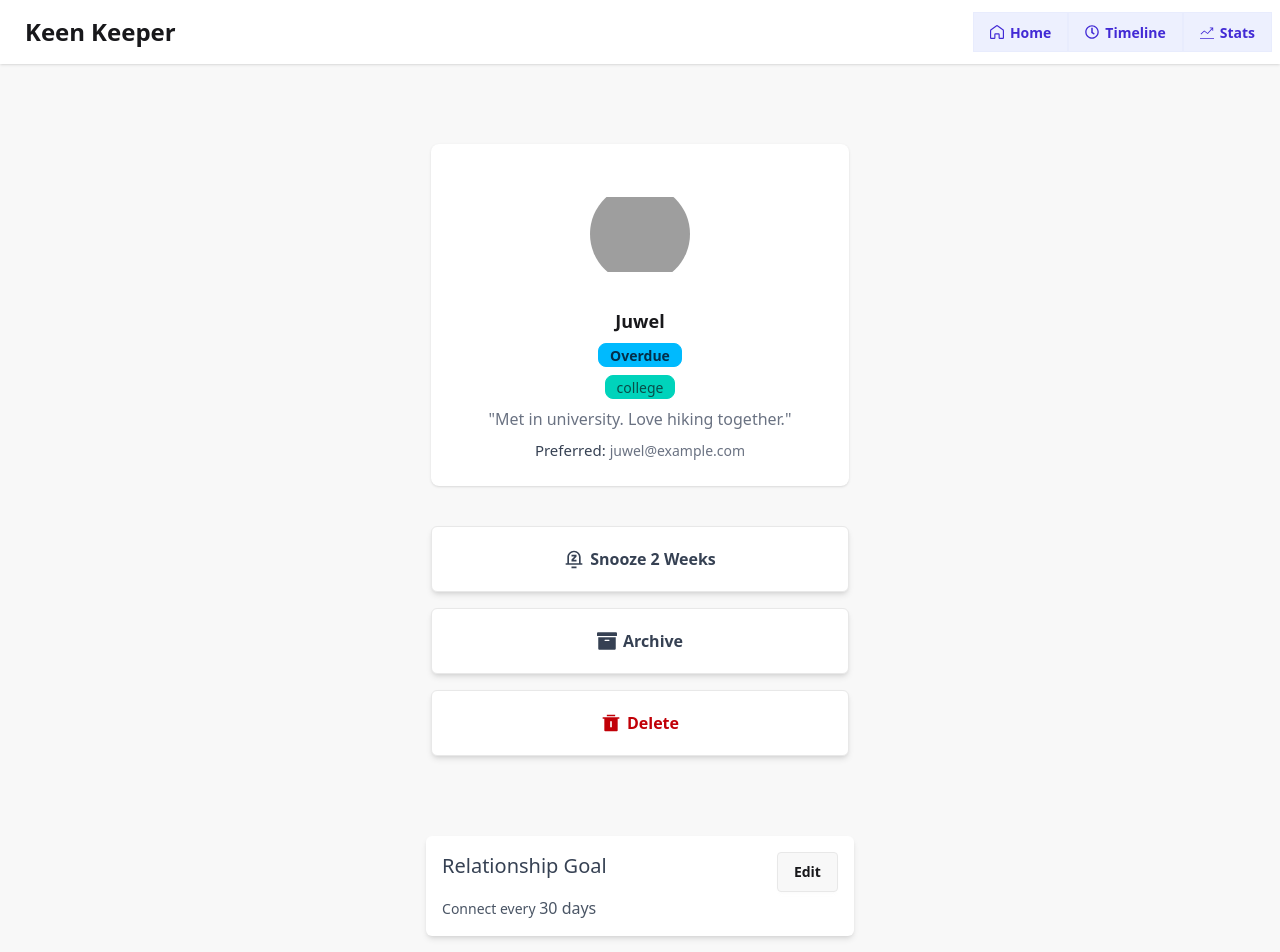
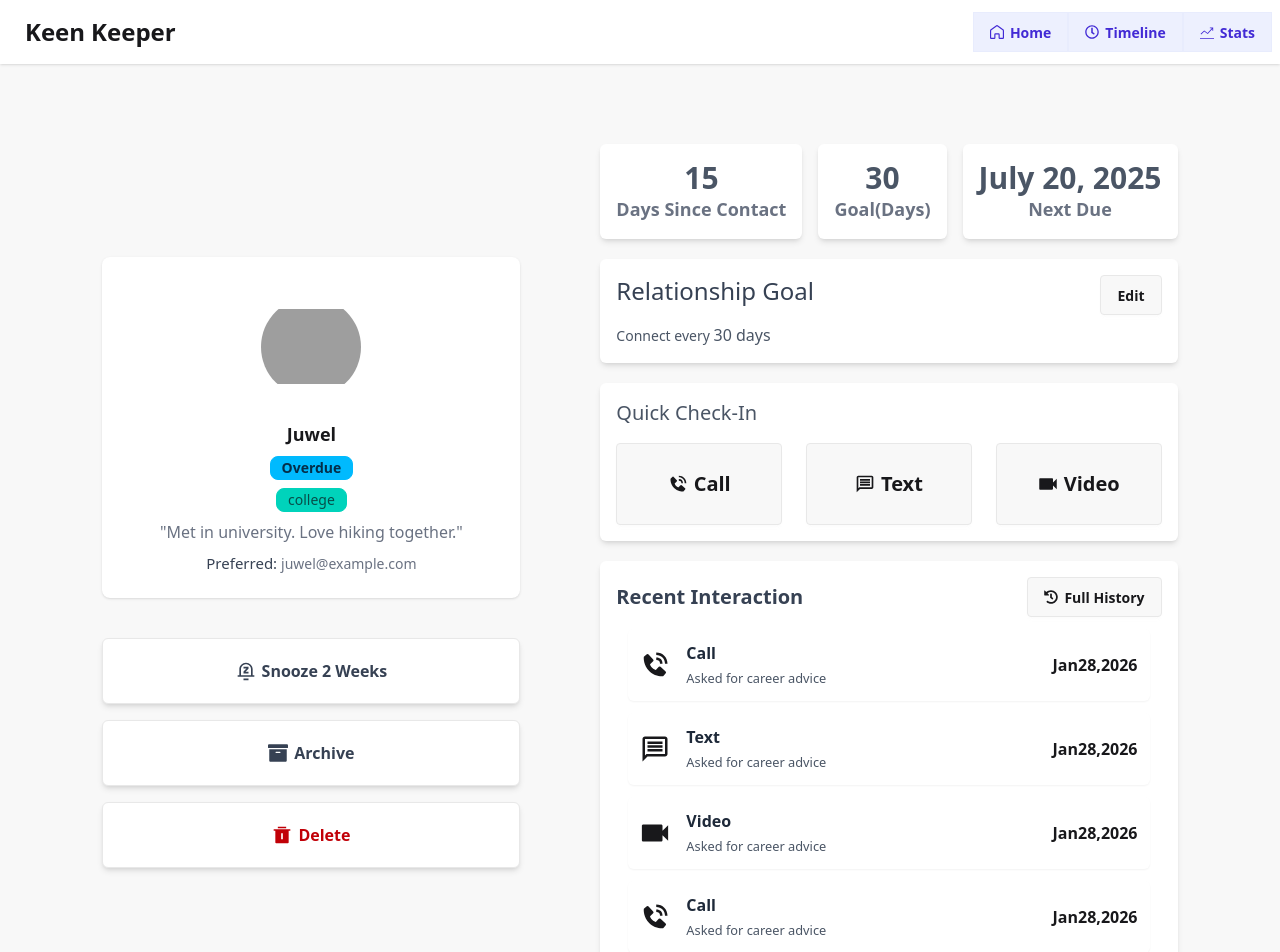
Before and after one commit to mostakim8985/B13-Assignment07, a Next.js app: page /friends/1 in a window 1280 px wide. Shown: the top 952 px of the page. Built offline with nearby package versions, Linux system fonts and the light colour scheme; grey boxes are pictures that could not be loaded.

Commit message:
final project

```diff
--- a/package.json
+++ b/package.json
@@ -25,4 +25,5 @@
     "eslint-config-next": "16.2.3",
     "tailwindcss": "^4"
   }
+
 }
--- a/src/app/friends/[id]/page.jsx
+++ b/src/app/friends/[id]/page.jsx
@@ -21,7 +21,7 @@ const page = async ({ params }) => {
 
 
     return (
-        <div className='flex flex-col sm:px-4 md:px-6 container gap-20 justify-center items-start md:items-center  my-20 mx-auto'>
+        <div className='flex flex-col sm:flex-row sm:px-4 md:px-6 container gap-20 justify-center items-start md:items-center  my-20 mx-auto'>
             <div className='flex space-y-10 flex-col justify-center items-center'>
                 <div className="card bg-white w-full shadow-sm">
                     <figure className="px-10 pt-10">
@@ -54,7 +54,7 @@ const page = async ({ params }) => {
                 </div>
             </div>
             <div className='space-y-5'>
-                <div className='flex md:hidden sm:flex-row flex-col justify-between gap-6 sm:gap-4 items-center'>
+                <div className='hidden md:flex sm:flex-row flex-col justify-between gap-6 sm:gap-4 items-center'>
                     <div className='text-center flex shadow-md rounded-md flex-col bg-white p-4'>
                         <span className='sm:text-3xl text-gray-600 text-xl font-bold'>{user.days_since_contact}</span>
                         <span className='sm:text-[18px] capitalize font-semibold text-[16px] text-gray-500'>days since contact</span>
@@ -75,7 +75,7 @@ const page = async ({ params }) => {
                 </div>
                 <div className='flex items-start shadow-md rounded-md bg-white p-4 justify-between'>
                     <div className='space-y-4 '>
-                        <h4 className='text-xl font-medium text-gray-700'>Relationship Goal</h4>
+                        <h4 className='text-xl sm:text-2xl font-medium text-gray-700'>Relationship Goal</h4>
                         <span className='text-gray-600 text-[14px]'>Connect every <span className='text-[16px] font-medium'>30 days</span></span>
                     </div>
                     <button className='btn'>Edit</button>
@@ -91,7 +91,7 @@ const page = async ({ params }) => {
 
                 </div>
 
-                <div className='bg-white block md:hidden sm:hidden rounded-md shadow-md p-4'>
+                <div className='bg-white hidden sm:block rounded-md shadow-md p-4'>
                     <div className='flex items-center justify-between'>
                         <h3 className='font-bold text-xl text-gray-700'>Recent Interaction</h3>
                         <span className='btn'><FaHistory /> Full History</span>
--- a/src/app/page.js
+++ b/src/app/page.js
@@ -1,11 +1,13 @@
 import Banner from '@/component/Banner/Banner';
 import Heroinfo from '@/component/HeroInformation/Heroinfo';
 import YourFriends from '@/component/YourFriends/YourFriends';
-import React, { use } from 'react';
+import React, { cache, use } from 'react';
+export const dynamic = "force-dynamic";
 
 const friendsData = async function () {
   const res = await fetch('http://localhost:3000/data.json');
   const data = res.json();
+  cache: "no-store"
   return data;
 }
 
```
